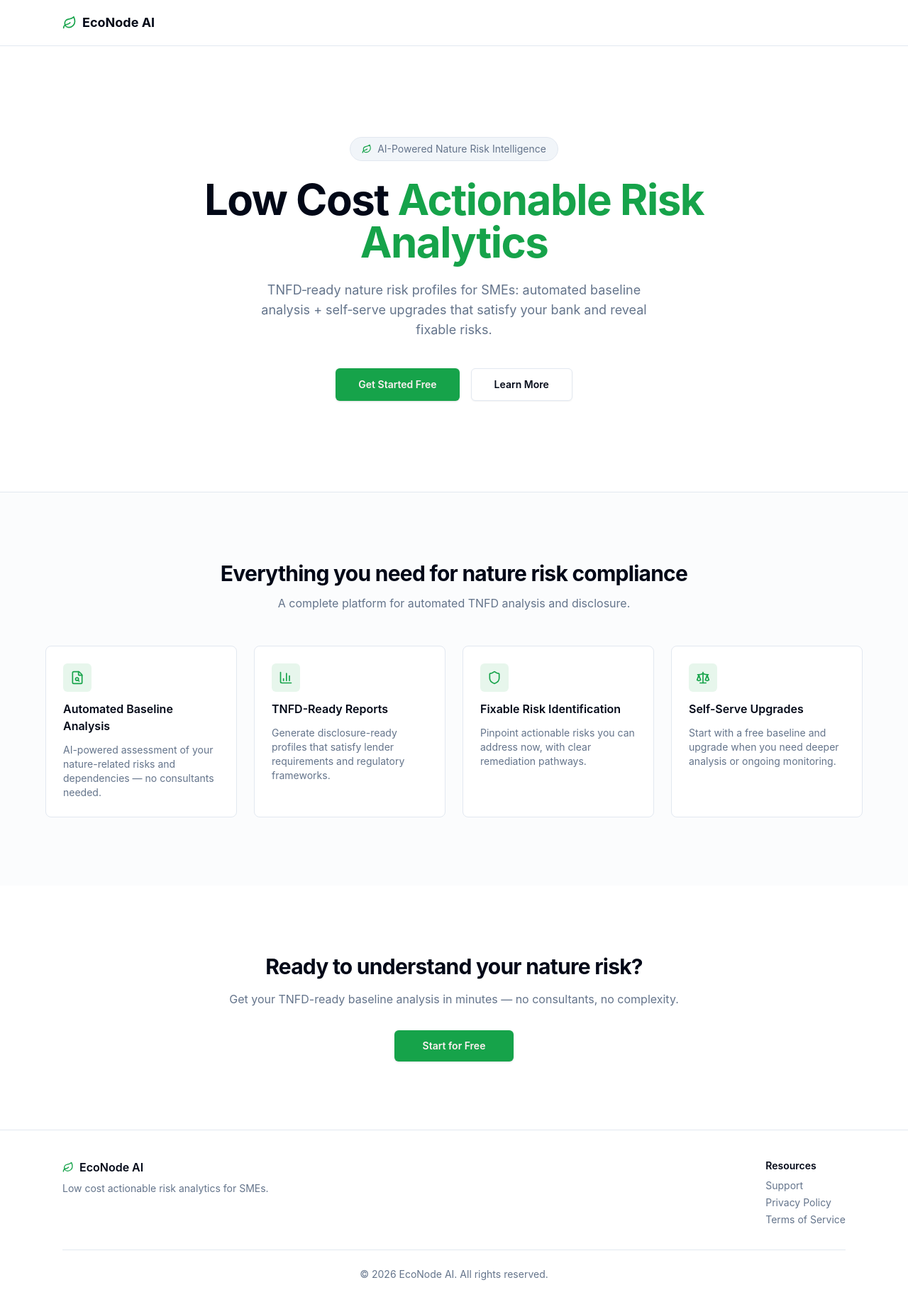
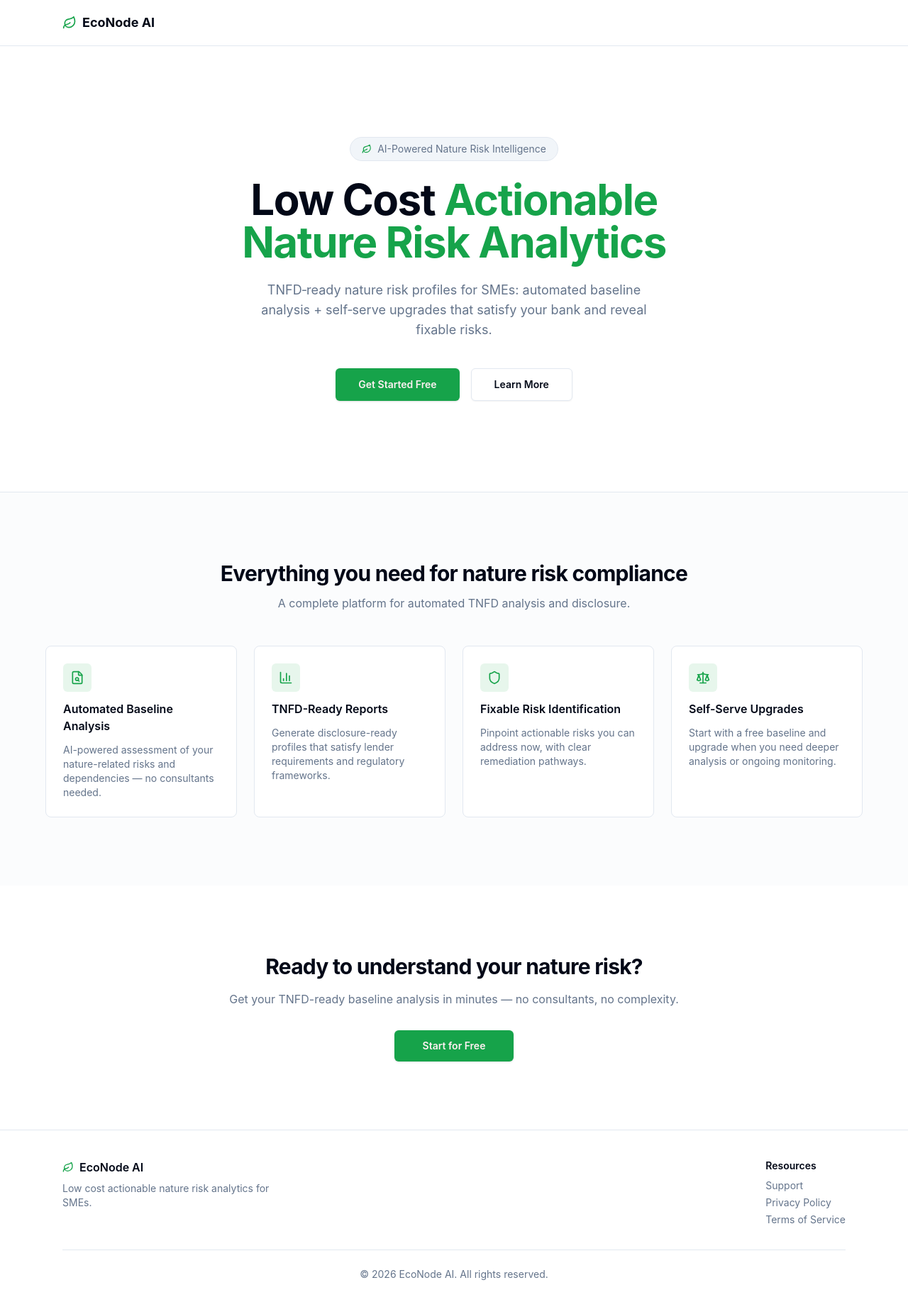
Before and after one commit to econode-ai/econode-ai.github.io, a React (Vite) app: page / in a window 1280 px wide. Shown: the top 1842 px of the page at 71% size. Built offline with nearby package versions, Linux system fonts and the light colour scheme.

Commit message:
spelling mistake

```diff
--- a/src/components/Footer.tsx
+++ b/src/components/Footer.tsx
@@ -12,7 +12,7 @@ export function Footer() {
               <span>EcoNode AI</span>
             </Link>
             <p className="text-sm text-muted-foreground max-w-xs">
-              Low cost actionable risk analytics for SMEs.
+              Low cost actionable nature risk analytics for SMEs.
             </p>
           </div>
 
--- a/src/pages/Home.tsx
+++ b/src/pages/Home.tsx
@@ -35,7 +35,7 @@ export function Home() {
         </div>
         <h1 className="max-w-3xl text-5xl font-bold tracking-tight text-foreground sm:text-6xl">
           Low Cost{' '}
-          <span className="text-primary">Actionable Risk Analytics</span>
+          <span className="text-primary">Actionable Nature Risk Analytics</span>
         </h1>
         <p className="mt-6 max-w-xl text-lg text-muted-foreground">
           TNFD‑ready nature risk profiles for SMEs: automated baseline analysis + self‑serve upgrades that satisfy your bank and reveal fixable risks.
```
Also changed, not shown: 1 other file (tests, documents, lock files or other folders).
